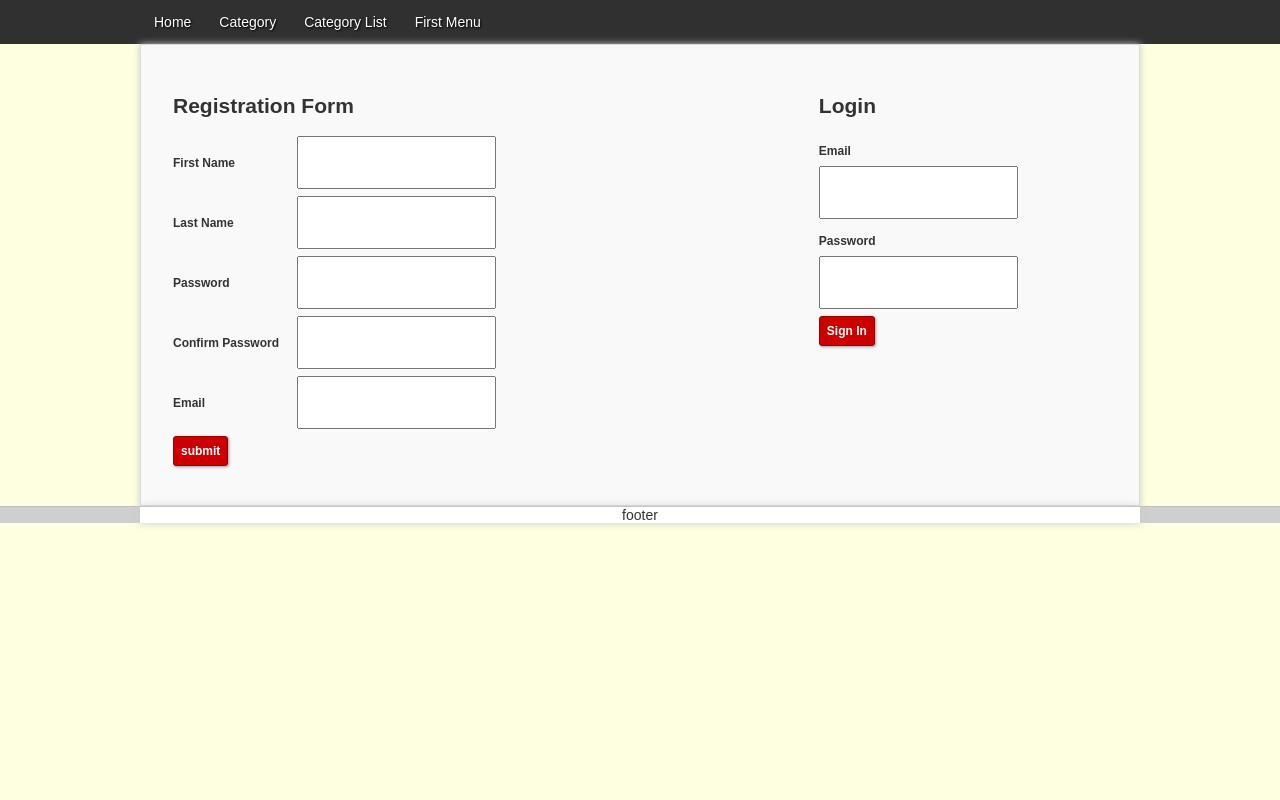
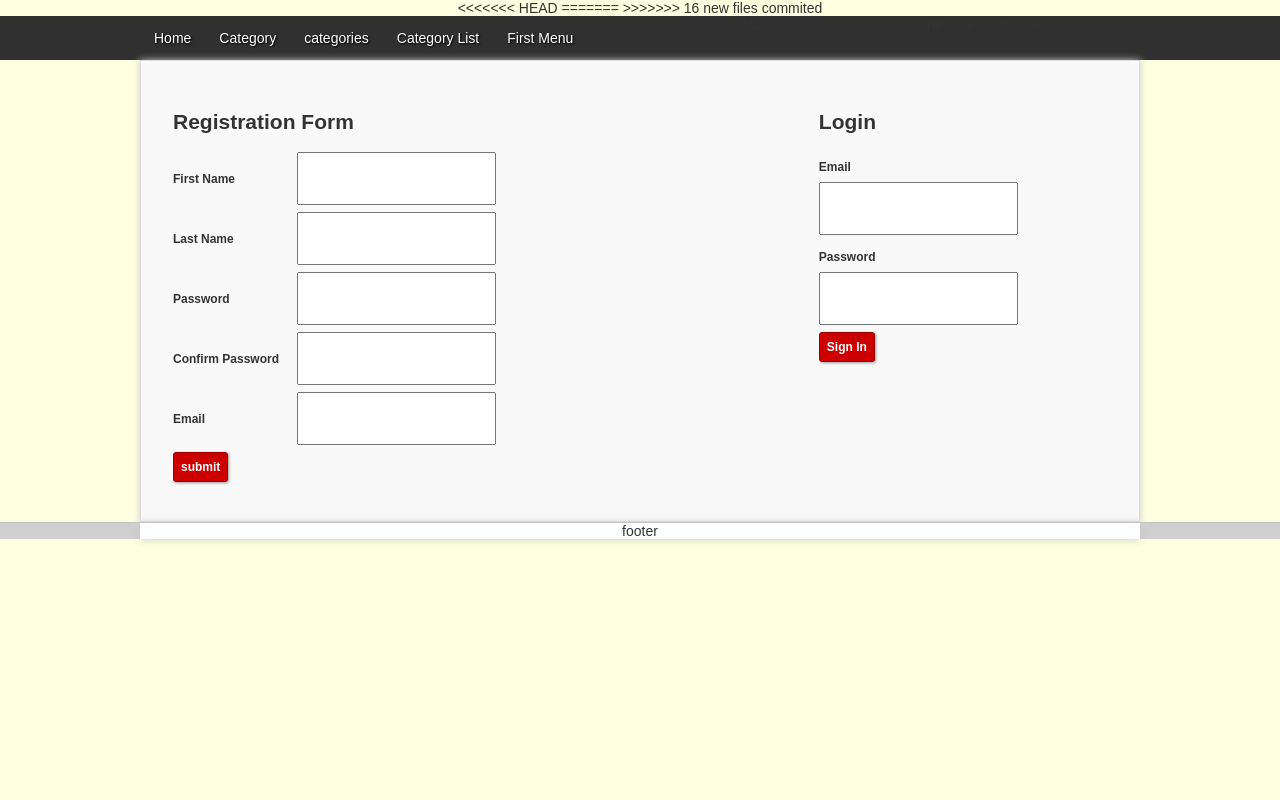
Before and after one commit to kyour/Forum, a PHP site: page /home.php in a window 1280 px wide. Run offline with PHP 8.4, Linux system fonts and the light colour scheme.

Commit message:
hello commit

```diff
--- a/cat-exe.php
+++ b/cat-exe.php
@@ -1,5 +1,4 @@
 <?php
-include 'includes/connection.php';
 $_name=mysql_real_escape_string($_POST['name']);
 $_folder="uploads/";
 $_bio=mysql_real_escape_string($_POST['bio']);
--- a/header.php
+++ b/header.php
@@ -1,4 +1,9 @@
+<<<<<<< HEAD
+<?php include 'includes/connection.php'; ?>
+
+=======
 <?php session_start(); ?>
+>>>>>>> 16 new files commited
 <!DOCTYPE html PUBLIC "-//W3C//DTD XHTML 1.0 Transitional//EN" "http://www.w3.org/TR/xhtml1/DTD/xhtml1-transitional.dtd">
 <html xmlns="http://www.w3.org/1999/xhtml">
 <head>
@@ -16,7 +21,11 @@
     <ul class="nav">
       <li><a href="home.php">Home</a></li>
       <li><a href="cat.php">Category</a></li>
+<<<<<<< HEAD
+      <li><a href="cat-list.php">categories</a></li>
+=======
       <li><a href="cat-list.php">Category List</a></li>
+>>>>>>> 16 new files commited
       <li><a href="#">First Menu</a></li>
     </ul>
   </nav>
--- a/login-exe.php
+++ b/login-exe.php
@@ -1,6 +1,9 @@
 <?php
+<<<<<<< HEAD
+=======
 include 'header.php';
 include ('includes/connection.php');
+>>>>>>> 16 new files commited
 if(isset($_POST['email']) && isset($_POST['password'])){
 	$email=$_POST['email'];
 	$password=$_POST['password'];
--- a/login.php
+++ b/login.php
@@ -6,7 +6,7 @@ if(isset($_SESSION['loged_in'])){
 <h2>Login</h2>
 <form id="logIn-form" action="login-exe.php" method="post">
 <label>Email</label>
-<input type="email" name="email"><br />
+<input type="text" name="email"><br />
 <label>Password</label>
 <input type="text" name="password"><br />
 <input type="submit" name="submit" value="Sign In">
--- a/registration-exe.php
+++ b/registration-exe.php
@@ -1,7 +1,4 @@
-
 <?php
-include ('includes/connection.php');
-
 $_firstname=mysql_real_escape_string($_POST['first-name']);
 $_lastname=mysql_real_escape_string($_POST['last-name']);
 $_pass=mysql_real_escape_string($_POST['password']);
```
Also changed, not shown: cat-detail.php (+10 -1 lines), cat-list.php (+9 -0 lines), uploads/12.jpg (added).
